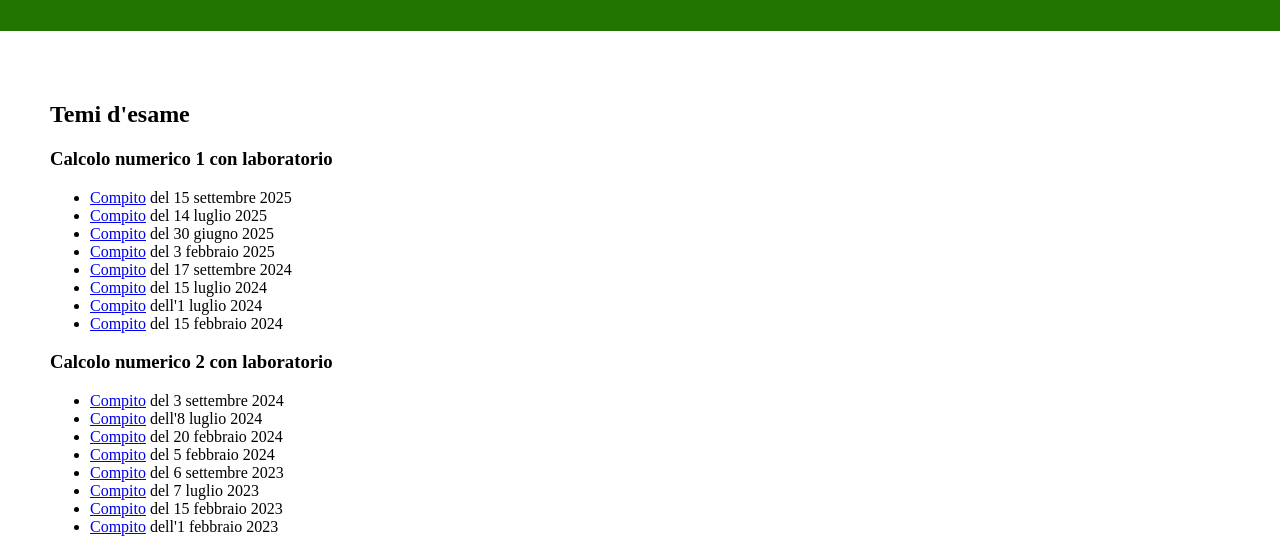
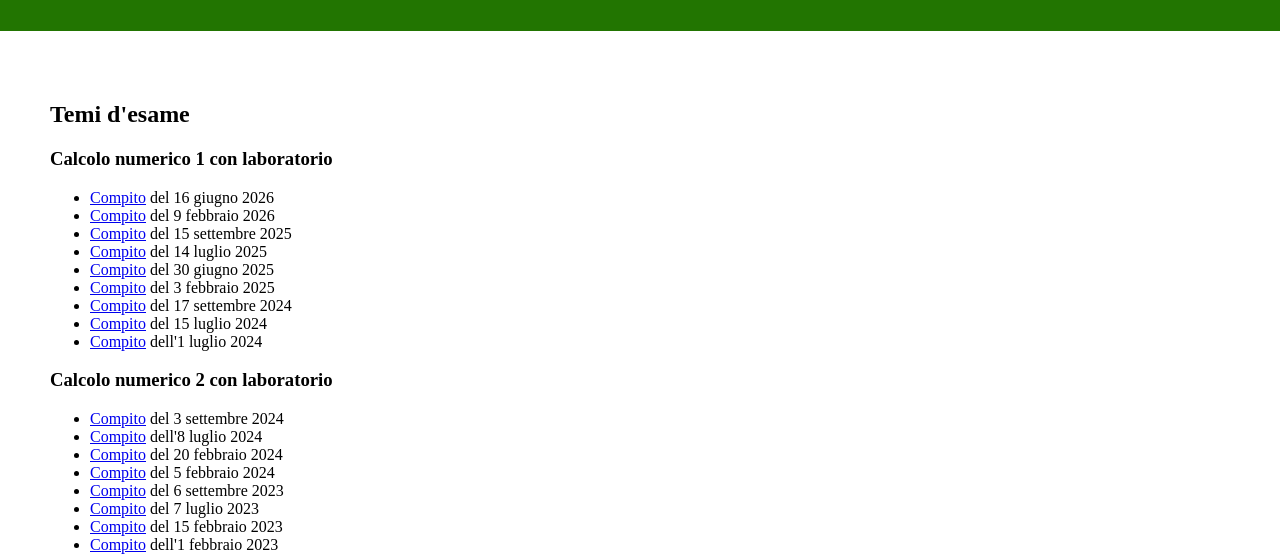
Before and after one commit to caliarim/caliarim.github.io, a plain HTML site: page didattica.html in a window 1280 px wide. Shown: the part 169-727 px from the top of the page. Drawn offline with Linux system fonts and the light colour scheme.

Commit message:
updated exams

```diff
--- a/didattica.html
+++ b/didattica.html
@@ -14,6 +14,10 @@
     <h2>Temi d'esame</h2>
     <h3>Calcolo numerico 1 con laboratorio</h3>
     <ul>
+      <li><a href="calcolo_numerico1/compito20260616.pdf" target="blank">Compito</a> del 16
+        giugno 2026</li>
+      <li><a href="calcolo_numerico1/compito20260209.pdf" target="blank">Compito</a> del 9
+        febbraio 2026</li>
       <li><a href="calcolo_numerico1/compito20250915.pdf" target="blank">Compito</a> del 15
         settembre 2025</li>
       <li><a href="calcolo_numerico1/compito20250714.pdf" target="blank">Compito</a> del 14
@@ -28,8 +32,6 @@
         luglio 2024</li>
       <li><a href="calcolo_numerico1/compito20240701.pdf" target="blank">Compito</a> dell'1
         luglio 2024</li>
-      <li><a href="calcolo_numerico1/compito20240215.pdf" target="blank">Compito</a> del 15
-        febbraio 2024</li>
     </ul>
 <h3>Calcolo numerico 2 con laboratorio</h3>
     <ul>
```
Also changed, not shown: 2 other files.
